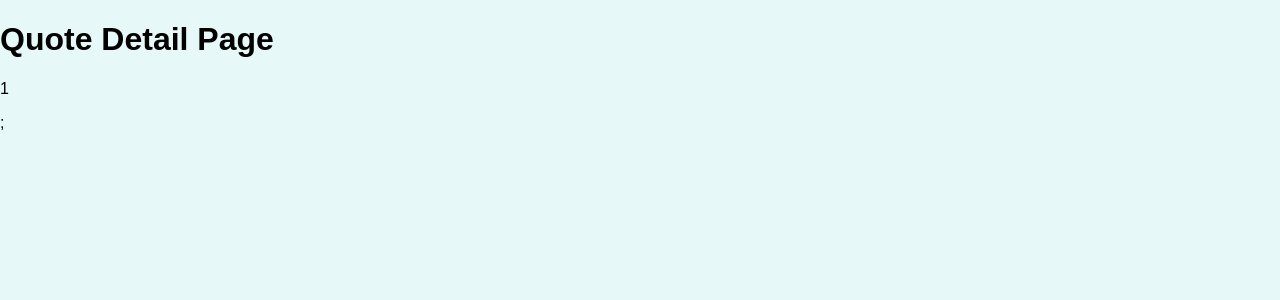
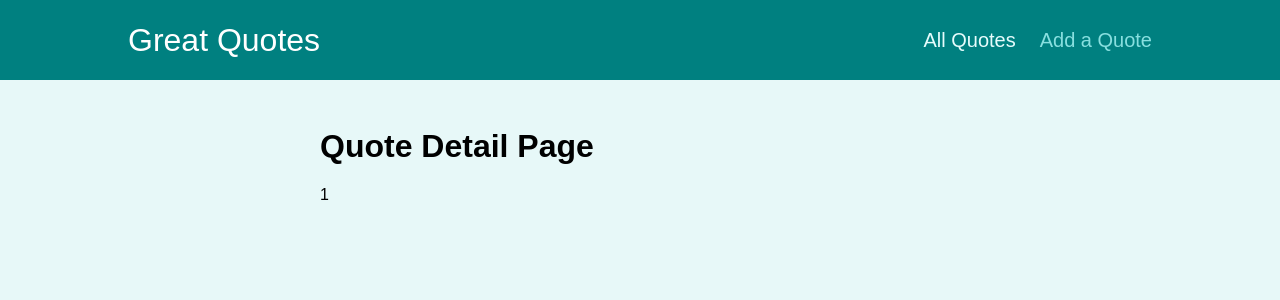
Before and after one commit to leighwest/router-quotes, a React (Create React App) app: page /quotes/1 in a window 1280 px wide. Shown: the top 300 px of the page. Built offline with nearby package versions, Linux system fonts and the light colour scheme.

Commit message:
Added navigation pane

```diff
--- a/src/App.js
+++ b/src/App.js
@@ -3,9 +3,11 @@
 import AllQuotes from 'pages/AllQuotes';
 import QuoteDetail from 'pages/QuoteDetail';
 import NewQuote from 'pages/NewQuote';
+import Layout from 'components/layout/Layout';
 
 function App() {
   return (
+    <Layout>
       <Switch>
         <Route
           path="/"
@@ -14,8 +16,6 @@
         </Route>
         <Route
           path="/quotes"
-        // if you don't put exact here it will never render 'quotes/:quoteId because it will match the first part of the URL and
-        // return "/quotes"
           exact>
           <AllQuotes />
         </Route>
@@ -26,6 +26,7 @@
           <NewQuote />
         </Route>
       </Switch>
+    </Layout>
   );
 }
 
--- a/src/components/comments/Comments.js
+++ b/src/components/comments/Comments.js
@@ -14,7 +14,9 @@
     <section className={classes.comments}>
       <h2>User Comments</h2>
       {!isAddingComment && (
-        <button className='btn' onClick={startAddCommentHandler}>
+        <button
+          className="btn"
+          onClick={startAddCommentHandler}>
           Add a Comment
         </button>
       )}
--- /dev/null
+++ b/src/components/layout/Layout.js
@@ -0,0 +1,13 @@
+import classes from './Layout.module.css';
+import MainNavigation from './MainNavigation';
+
+const Layout = (props) => {
+  return (
+    <>
+      <MainNavigation />
+      <main className={classes.main}>{props.children}</main>
+    </>
+  );
+};
+
+export default Layout;
--- /dev/null
+++ b/src/components/layout/MainNavigation.js
@@ -0,0 +1,31 @@
+import { NavLink } from 'react-router-dom';
+
+import classes from './MainNavigation.module.css';
+
+const MainNavigation = () => {
+  return (
+    <header className={classes.header}>
+      <div className={classes.logo}>Great Quotes</div>
+      <nav className={classes.nav}>
+        <ul>
+          <li>
+            <NavLink
+              to="/quotes"
+              activeClassName={classes.active}>
+              All Quotes
+            </NavLink>
+          </li>
+          <li>
+            <NavLink
+              to="/new-quotes"
+              activeClassName={classes.active}>
+              Add a Quote
+            </NavLink>
+          </li>
+        </ul>
+      </nav>
+    </header>
+  );
+};
+
+export default MainNavigation;
--- a/src/pages/QuoteDetail.js
+++ b/src/pages/QuoteDetail.js
@@ -1,13 +1,18 @@
-import { useParams } from 'react-router-dom';
+import Comments from 'components/comments/Comments';
+import { Fragment } from 'react';
+import { useParams, Route } from 'react-router-dom';
 
 const QuoteDetail = () => {
   const params = useParams();
 
   return (
-    <>
-      <h1> Quote Detail Page</h1>
-      <p>{params.quoteId}</p>;
-    </>
+    <Fragment>
+      <h1>Quote Detail Page</h1>
+      <p>{params.quoteId}</p>
+      <Route path={`/quotes/${params.quoteId}/comments`}>
+        <Comments />
+      </Route>
+    </Fragment>
   );
 };
 
```
Lines whose indentation alone changed are shown as unchanged.
